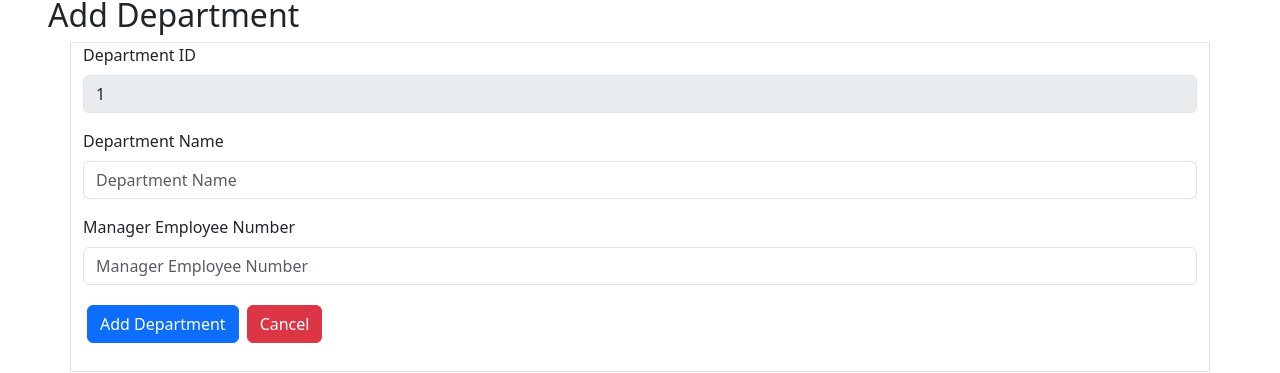
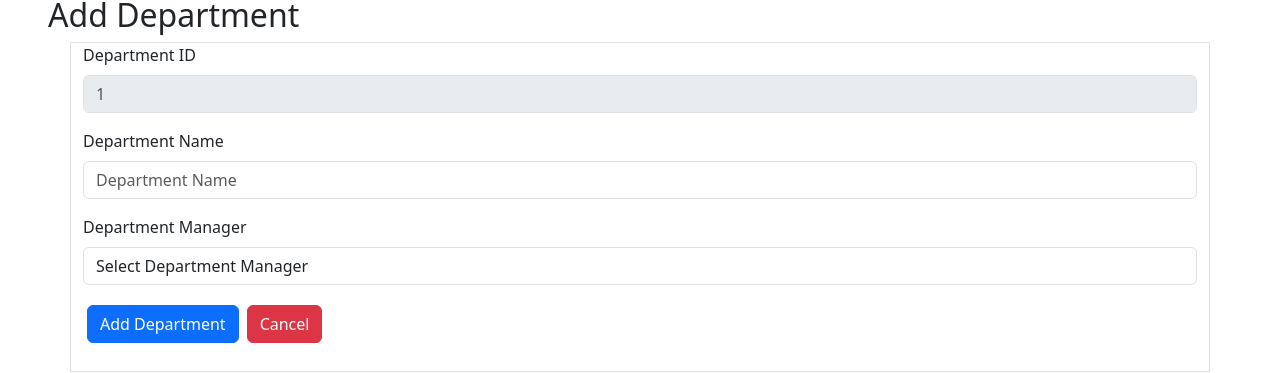
Before and after one commit to Myniv/CompanyManagementSystem, a React (Vite) app: page /departments/new in a window 1280 px wide. Shown: the part 117-490 px from the top of the page. Built offline with nearby package versions, Linux system fonts and the light colour scheme.

Commit message:
Update department form to using api for add or edit

```diff
--- a/src/Page/Departments/DepartmentsForm.jsx
+++ b/src/Page/Departments/DepartmentsForm.jsx
@@ -1,77 +1,81 @@
 /* eslint-disable react-hooks/exhaustive-deps */
 import { useEffect, useState } from "react";
-import { useNavigate, useOutletContext, useParams } from "react-router-dom";
+import { useNavigate, useParams } from "react-router-dom";
 import ShowLoading from "../../Component/Elements/ShowLoading";
+import { useSelector } from "react-redux";
+import baseApi from "../../baseApi";
 
 const DepartmentsForm = () => {
-  const { departments, setDepartments } = useOutletContext();
   const navigate = useNavigate();
   const params = useParams();
 
+  const [submit, setSubmit] = useState(false);
+
   const [formData, setFormData] = useState({
-    deptNo: "",
-    deptName: "",
-    mgrEmpNo: "",
+    deptno: "",
+    deptname: "",
+    mgrempno: null,
   });
 
-  //
+  const department = useSelector((state) => state.department);
+  const employee = useSelector((state) => state.employee);
+
   useEffect(() => {
-    if (!departments) {
-      const storedDepartments =
-        JSON.parse(localStorage.getItem("departments")) || [];
-      setDepartments(storedDepartments);
-    }
-
     if (params.id) {
-      const findDepartment = departments.find(
-        (department) => department.deptNo === Number(params.id)
+      const findDepartment = department.data.find(
+        (department) => Number(department.deptno) === Number(params.id)
       );
       setFormData(findDepartment);
     }
-  }, [departments, params.id]);
+  }, [params.id]);
+
+  useEffect(() => {
+    if (submit) {
+      if (params.id) {
+        onUpdateDepartment();
+      } else {
+        onAddDepartment();
+      }
+    }
+  });
 
   const onAddDepartment = () => {
     const newDepartmentId = {
       ...formData,
-      deptNo:
-        departments.length > 0
-          ? departments[departments.length - 1].deptNo + 1
+      deptno:
+        department.data.length > 0
+          ? department.data[department.data.length - 1].deptno + 1
           : 1,
     };
 
-    const newDepartments = [...departments, newDepartmentId];
-    localStorage.setItem("departments", JSON.stringify(newDepartments));
-    setDepartments(newDepartments);
-
+    baseApi
+      .post("v1/Departements", newDepartmentId)
+      .then(() => {
         ShowLoading({
-      loadingMessage: "The new department is being added...",
+          loadingMessage: "The new Department is being added...",
           nextPage: () => navigate("/departments"),
         });
+      })
+      .catch((err) => console.log(err));
   };
 
   const onUpdateDepartment = () => {
-    const editingDepartments = departments.map((department) => {
-      if (department.deptNo === formData.deptNo) {
-        return { ...department, ...formData };
-      } else {
-        return department;
-      }
-    });
-
-    setDepartments(editingDepartments);
-    localStorage.setItem("departments", JSON.stringify(editingDepartments));
-
+    baseApi
+      .put(`v1/Departements/${params.id}`, formData)
+      .then(() => {
         ShowLoading({
-      loadingMessage: `The department with id ${params.id} is updating...`,
+          loadingMessage: "The Department is being edited...",
           nextPage: () => navigate("/departments"),
         });
+      })
+      .catch((err) => console.log(err));
   };
 
   const onCancel = () => {
     setFormData({
-      deptNo: "",
-      deptName: "",
-      mgrEmpNo: "",
+      deptno: "",
+      deptname: "",
+      mgrempno: null,
     });
     navigate("/departments");
   };
@@ -80,27 +84,27 @@ const DepartmentsForm = () => {
   const validateForm = () => {
     const newErrors = {};
     if (
-      !formData.deptName ||
-      formData.deptName.length < 2 ||
-      formData.deptName.length > 100
+      !formData.deptname ||
+      formData.deptname.length < 2 ||
+      formData.deptname.length > 100
     ) {
-      newErrors.deptName =
+      newErrors.deptname =
         "Department name must be between 2 and 100 characters.";
     }
-    if (!formData.mgrEmpNo) {
-      newErrors.mgrEmpNo = "Manager Employee Number is required.";
-    } else if (
-      departments.some(
+    if (
+      (formData.mgrempno !== null &&
+        department.data.some(
           (departments) =>
-          departments.mgrEmpNo === formData.mgrEmpNo && !params.id
-      ) ||
-      departments.some(
+            departments.mgrempno === formData.mgrempno && !params.id
+        )) ||
+      (formData.mgrempno !== null &&
+        department.data.some(
           (department) =>
-          department.mgrEmpNo === formData.mgrEmpNo &&
-          department.deptNo !== formData.deptNo
-      )
+            department.mgrempno === formData.mgrempno &&
+            department.deptno !== formData.deptno
+        ))
     ) {
-      newErrors.mgrEmpNo =
+      newErrors.mgrempno =
         "Manager Employee must be unique and cant be the same like others.";
     }
     return newErrors;
@@ -118,16 +122,7 @@ const DepartmentsForm = () => {
     e.preventDefault();
     const validationErrors = validateForm();
     if (Object.keys(validationErrors).length === 0) {
-      if (params.id) {
-        onUpdateDepartment();
-      } else {
-        onAddDepartment();
-      }
-      setFormData({
-        deptNo: "",
-        deptName: "",
-        mgrEmpNo: "",
-      });
+      setSubmit(true);
       setErrors({});
     } else {
       setErrors(validationErrors);
@@ -135,7 +130,9 @@ const DepartmentsForm = () => {
   };
 
   const departmentId =
-    departments.length > 0 ? departments[departments.length - 1].deptNo + 1 : 1;
+    department.data.length > 0
+      ? department.data[department.data.length - 1].deptno + 1
+      : 1;
 
   return (
     <div className="mb-5">
@@ -145,52 +142,62 @@ const DepartmentsForm = () => {
       <div className="container border">
         <form onSubmit={handleSubmit} className="mb-4">
           <div className="mb-3">
-            <label htmlFor="deptNo" className="form-label">
+            <label htmlFor="deptno" className="form-label">
               Department ID
             </label>
             <input
               type="number"
               className="form-control"
-              id="deptNo"
-              name="deptNo"
-              value={params.id ? params.id : departmentId}
+              id="deptno"
+              name="deptno"
+              placeholder={departmentId}
+              value={params.id}
               disabled
             />
           </div>
           <div className="mb-3">
-            <label htmlFor="deptName" className="form-label">
+            <label htmlFor="deptname" className="form-label">
               Department Name
             </label>
             <input
               type="text"
-              id="deptName"
-              name="deptName"
-              className={`form-control ${errors.deptName ? "is-invalid" : ""}`}
+              id="deptname"
+              name="deptname"
+              className={`form-control ${errors.deptname ? "is-invalid" : ""}`}
               onChange={handleChange}
-              value={formData.deptName}
+              value={formData.deptname}
               required
               placeholder="Department Name"
             />
-            {errors.deptName && (
-              <div className="invalid-feedback">{errors.deptName}</div>
+            {errors.deptname && (
+              <div className="invalid-feedback">{errors.deptname}</div>
             )}
           </div>
           <div className="mb-3">
-            <label htmlFor="mgrEmpNo" className="form-label">
-              Manager Employee Number
+            <label htmlFor="deptNo" className="form-label">
+              Department Manager
             </label>
-            <input
-              type="number"
-              id="mgrEmpNo"
-              name="mgrEmpNo"
-              className={`form-control ${errors.mgrEmpNo ? "is-invalid" : ""}`}
-              value={formData.mgrEmpNo}
+            <select
+              id="mgrempno"
+              name="mgrempno"
+              className={`form-control ${errors.mgrempno ? "is-invalid" : ""}`}
+              value={formData.mgrempno}
               onChange={handleChange}
-              required
-              placeholder="Manager Employee Number"
-            />
-            {errors.mgrEmpNo && (
-              <div className="invalid-feedback">{errors.mgrEmpNo}</div>
+            >
+              <option value={null} disabled selected>
+                Select Department Manager
+              </option>
+
+              {employee.data
+                .filter((emp) => emp.deptno === formData.deptno)
+                .map((employee) => (
+                  <option key={employee.empno} value={employee.empno}>
+                    {employee.fname} {employee.lname}
+                  </option>
+                ))}
+            </select>
+            {errors.mgrempno && (
+              <div className="invalid-feedback">{errors.mgrempno}</div>
             )}
           </div>
           <button type="submit" className="btn btn-primary m-1">
```
Lines whose indentation alone changed are shown as unchanged.
